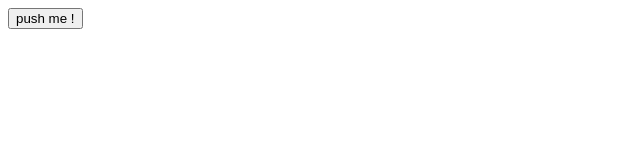
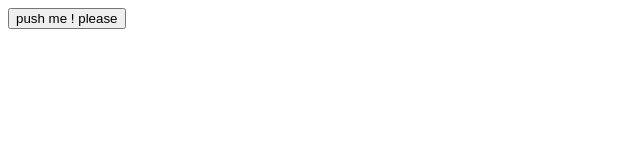
Before and after one commit to information47/repoTest, a plain HTML site: page index.html in a window 1280 px wide. Shown: the whole page, without its empty margins (0-640 px from the left). Drawn offline with Linux system fonts and the light colour scheme.

Commit message:
ajout please

```diff
--- a/index.html
+++ b/index.html
@@ -7,6 +7,6 @@
     <title>Document</title>
 </head>
 <body>
-    <button>push me !</button>
+    <button>push me ! please</button>
 </body>
 </html>
```
